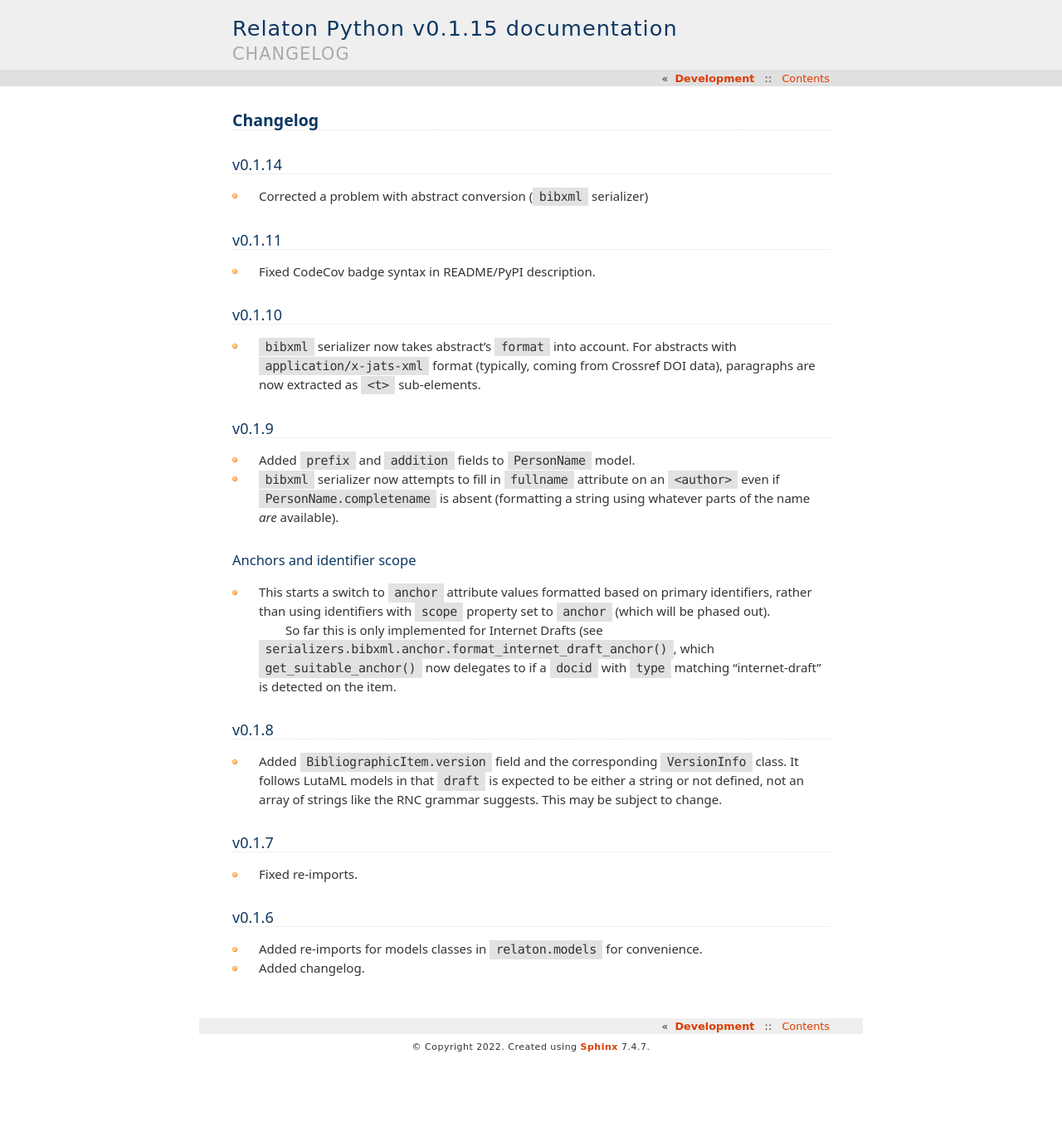
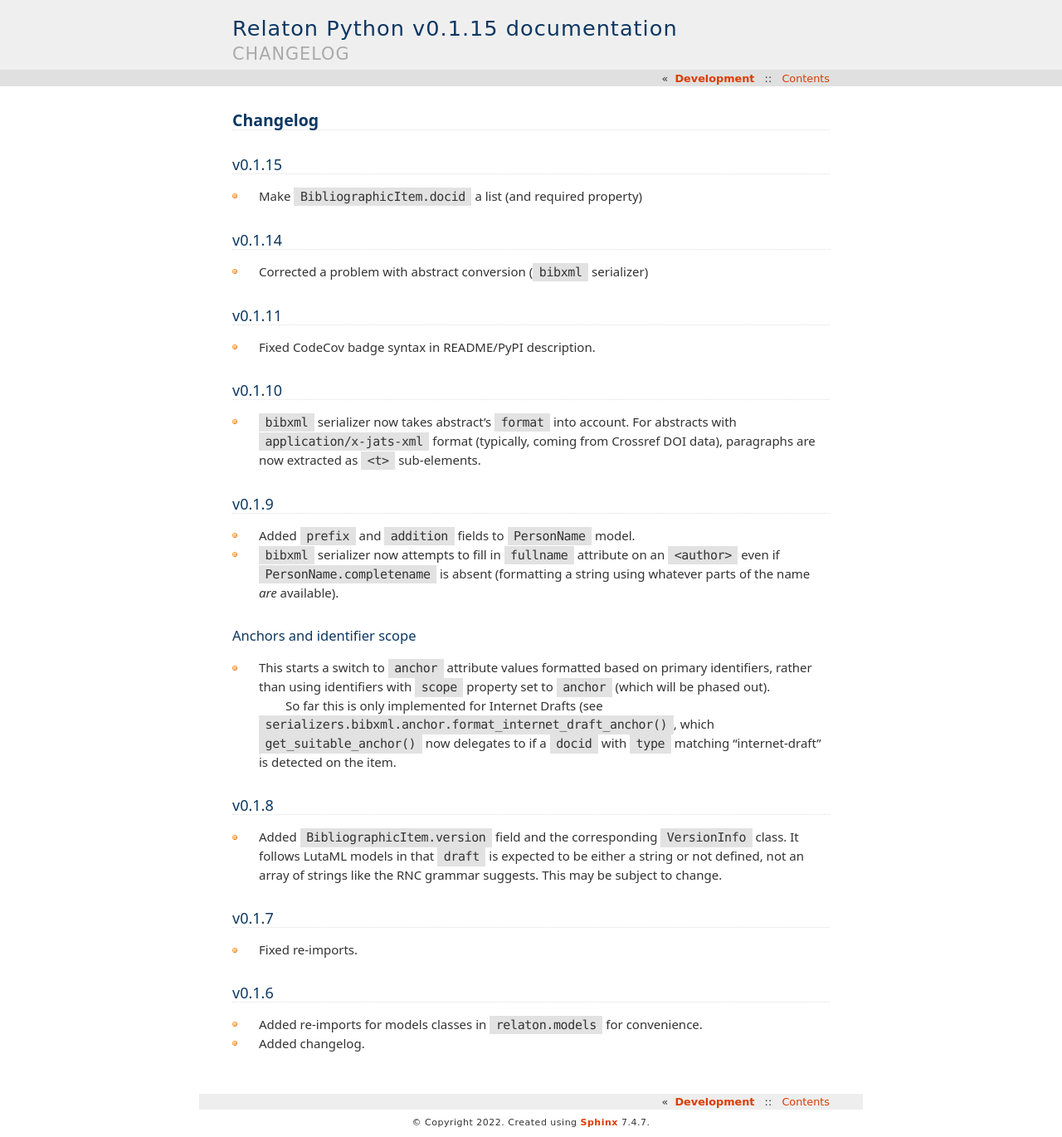
Before and after one commit to relaton/relaton-py, a Sphinx documentation site: the page built from docs/changelog.rst, in a window 1280 px wide. Shown: the whole page at 83% size. Built offline with Sphinx 7.4.7, drawn with Linux system fonts in a browser that asks for light colours; before the commit the page ends 1279 px from its top, so only the background shows below that.

Commit message:
docs(changelog): add 0.1.15

```diff
--- a/docs/changelog.rst
+++ b/docs/changelog.rst
@@ -1,6 +1,11 @@
 =========
 Changelog
 =========
+
+v0.1.15
+=======
+
+- Make ``BibliographicItem.docid`` a list (and required property)
 
 v0.1.14
 =======
```
